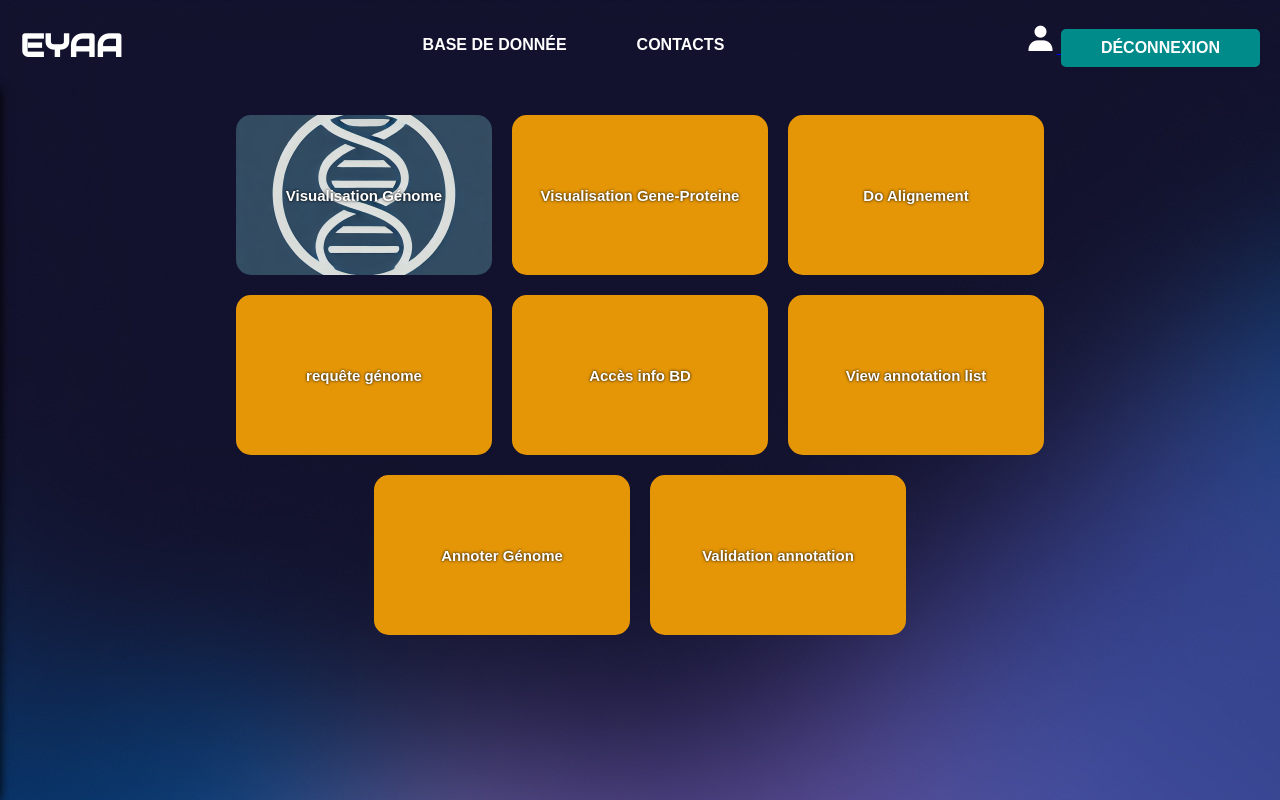
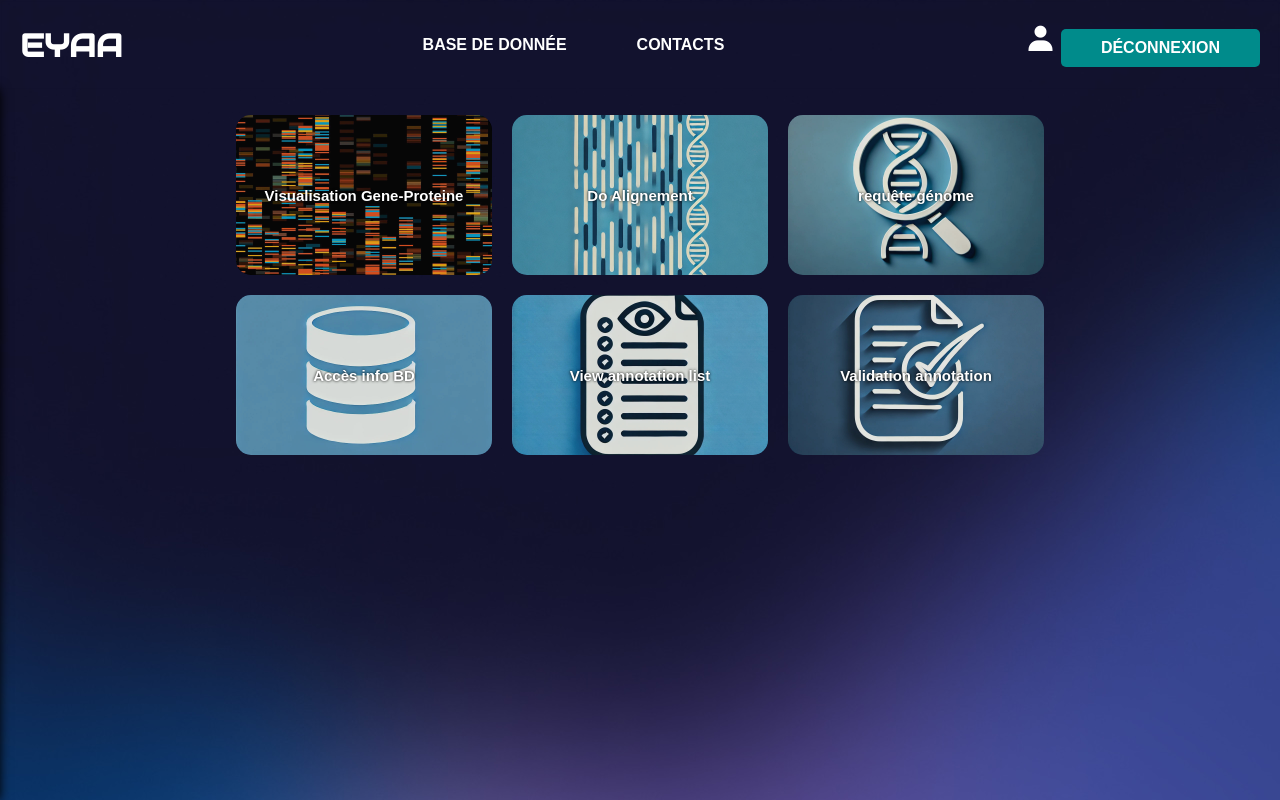
Before and after one commit to Antoine2596/The-EYAA-Project, a Django app: page /home in a window 1280 px wide. Run offline with Django 5.2, Linux system fonts and the light colour scheme; the visitor is signed in with stand-in values (Sample User, id 1).

Commit message:
update home & script antoine

```diff
--- a/core/admin.py
+++ b/core/admin.py
@@ -14,9 +14,10 @@ from django.dispatch import receiver
 
 @admin.register(CustomUser)
 class CustomUserAdmin(admin.ModelAdmin):
-    list_display = ("email", "first_name", "last_name", "role", "is_staff", "is_superuser", "last_login")
-    search_fields = ("email", "first_name", "last_name", "role")
-    list_editable = ("role",)  # Permet la modification du rôle directement depuis la liste des utilisateurs
+    list_display = ("email", "first_name", "last_name", "role", "requested_role", "is_staff", "is_superuser", "last_login")
+    search_fields = ("email", "first_name", "last_name", "role", "requested_role")
+    list_editable = ("role",)
+
 
 
 # Formulaire pour recuperer manuellement l id et le nom du genome
--- a/core/models.py
+++ b/core/models.py
@@ -45,20 +45,20 @@ ROLE_CHOICES = [
     ("visiteur", "Visiteur"),
 ]
 
-
 class CustomUser(AbstractUser):
     username = None
     email = models.EmailField(unique=True, primary_key=True)
     role = models.CharField(max_length=20, choices=ROLE_CHOICES, default="visiteur")
+    requested_role = models.CharField(max_length=20, choices=ROLE_CHOICES, blank=True, null=True)  #
 
     USERNAME_FIELD = "email"
     REQUIRED_FIELDS = ["first_name", "last_name"]
 
-    objects = CustomUserManager()  # Lien avec le gestionnaire personnalisé
-    # default="visiteur",
+    objects = CustomUserManager()
 
     def __str__(self):
         return f"{self.email} ({self.role})"
+
 
 
 class Genome(models.Model):
--- a/core/static/core/style.css
+++ b/core/static/core/style.css
@@ -108,6 +108,9 @@ header {
     background-color: teal;
 }
 
+.profile-icon{
+    text-decoration: none;
+}
 /* Volet */
 .button_volet {
     color: white;
@@ -270,6 +273,10 @@ header {
 }
 
 h2{
+    text-align: center;
+}
+
+.filtre h2{
     text-shadow: black 0 0 3px;
     text-align: center;
     font-size: 15px;
@@ -288,3 +295,52 @@ h2{
     background-position: center;
     transition: opacity 0.5s ease;
 }
+
+.function_gene_protein_vizu {
+    position: relative;
+    background-image: url("../images/gene_dna_visualization.jpg");
+    background-size: cover;
+    background-position: center;
+    transition: opacity 0.5s ease;
+}
+
+.function_dna_alignement {
+    position: relative;
+    background-image: url("../images/gene_protein_alignment.jpg");
+    background-size: cover;
+    background-position: center;
+    transition: opacity 0.5s ease;
+}
+
+.BD_info {
+    position: relative;
+    background-image: url("../images/BD_image.jpg");
+    background-size: cover;
+    background-position: center;
+    transition: opacity 0.5s ease;
+}
+
+.requete_genome {
+    position: relative;
+    background-image: url("../images/requete_genome.jpg");
+    background-size: cover;
+    background-position: center;
+    transition: opacity 0.5s ease;
+}
+
+.validation_annotation{
+    position: relative;
+    background-image: url("../images/validation_annotation.jpg");
+    background-size: cover;
+    background-position: center;
+    transition: opacity 0.5s ease;
+}
+
+
+.list_annotation{
+    position: relative;
+    background-image: url("../images/list_annotation.jpg");
+    background-size: cover;
+    background-position: center;
+    transition: opacity 0.5s ease;
+}
--- a/core/templates/core/home.html
+++ b/core/templates/core/home.html
@@ -7,11 +7,6 @@ Accueil - EYAA
 
 {% block content %}
 <div class="zone-fonctions">
-    <a class="lien_function fonction_visualiser_genome" href="#1">
-            <div class="filtre">
-                <h2>Visualisation Génome</h2>
-            </div>
-    </a>
     <a class="lien_function function_gene_protein_vizu" href="#1">
             <div class="filtre">
                 <h2>Visualisation Gene-Proteine</h2>
@@ -22,27 +17,21 @@ Accueil - EYAA
                 <h2>Do Alignement</h2>
         </div>
     </a>
-    <a class="lien_function" href="#1">
+    <a class="lien_function requete_genome" href="#1">
             <div class="filtre">
                 <h2>requête génome</h2>
             </div>
     </a>
-    <a class="lien_function" href="#1">
+    <a class="lien_function BD_info" href="#1">
             <div class="filtre">
                 <h2>Accès info BD</h2>
             </div>
     </a>
-    <a class="lien_function" href="#1">
+    <a class="lien_function list_annotation" href="#1">
             <div class="filtre">
                 <h2>View annotation list</h2>
             </div>
-    </a>
-    <a class="lien_function" href="#1">
-            <div class="filtre">
-                <h2>Annoter Génome</h2>
-        </div>
-    </a>
-    <a class="lien_function" href="#1">
+    <a class="lien_function validation_annotation" href="#1">
             <div class="filtre">
                 <h2>Validation annotation</h2>
             </div>
--- a/core/views.py
+++ b/core/views.py
@@ -158,12 +158,14 @@ def inscription(request):
         if form.is_valid():
             user = form.save(commit=False)
             user.role = "visiteur"
+            user.requested_role = form.cleaned_data.get('requested_role')
             user.save()
             return redirect('connexion')
     else:
         form = CustomUserCreationForm()
 
     return render(request, "core/inscription.html", {"form": form})
+
 
 
 def connexion(request):
```
Also changed, not shown: core/form_inscription.py (+7 -3 lines), core/static/images/BD_image.jpg (added), core/static/images/list_annotation.jpg (added), core/static/images/requete_genome.jpg (added), core/static/images/validation_annotation.jpg (added), 1 other file.
